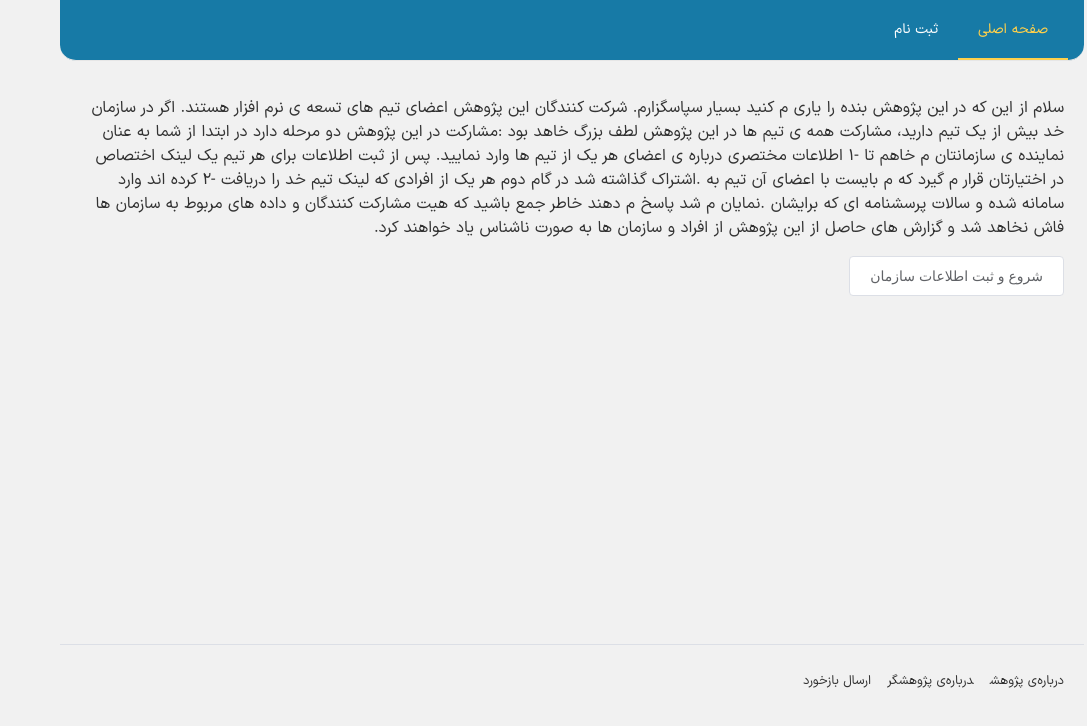
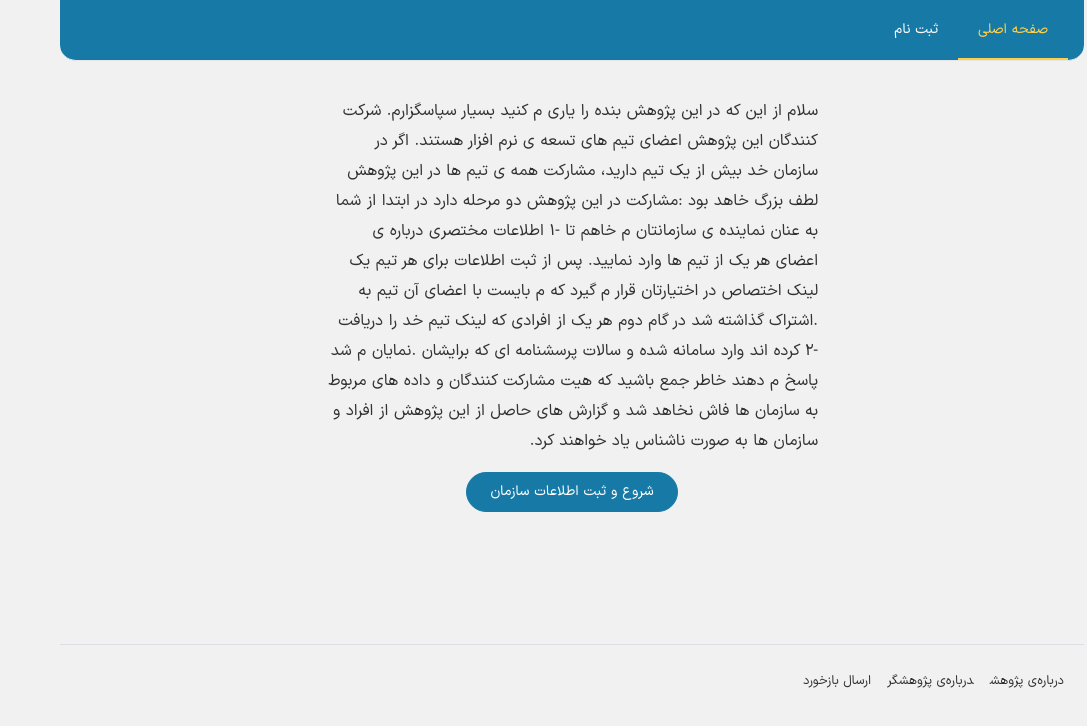
Before and after one commit to ashkantaravati/thesis-survey-app-front, a Vue app: page /register in a window 1280 px wide. Shown: the top 726 px of the page, without its empty margins (193-1280 px from the left). Built offline with nearby package versions, Linux system fonts and the light colour scheme.

Commit message:
RegisterLanding style

```diff
--- a/src/views/RegisterLanding.vue
+++ b/src/views/RegisterLanding.vue
@@ -1,22 +1,27 @@
 <template>
-  <p>
-    سلام از این که در این پژوهش بنده را یاری م کنید بسیار سپاسگزارم. شرکت
-    کنندگان این پژوهش اعضای تیم های تسعه ی نرم افزار هستند. اگر در سازمان خد بیش
-    از یک تیم دارید، مشارکت همه ی تیم ها در این پژوهش لطف بزرگ خاهد بود :مشارکت
-    در این پژوهش دو مرحله دارد در ابتدا از شما به عنان نماینده ی سازمانتان م
-    خاهم تا -۱ اطلاعات مختصری درباره ی اعضای هر یک از تیم ها وارد نمایید. پس از
-    ثبت اطلاعات برای هر تیم یک لینک اختصاص در اختیارتان قرار م گیرد که م بایست
-    با اعضای آن تیم به .اشتراک گذاشته شد در گام دوم هر یک از افرادی که لینک تیم
-    خد را دریافت -۲ کرده اند وارد سامانه شده و سالات پرسشنامه ای که برایشان
-    .نمایان م شد پاسخ م دهند خاطر جمع باشید که هیت مشارکت کنندگان و داده های
-    مربوط به سازمان ها فاش نخاهد شد و گزارش های حاصل از این پژوهش از افراد و
-    سازمان ها به صورت ناشناس یاد خواهند کرد.
-  </p>
-  <router-link :to="{ name: 'RegisterWizard' }">
-    <el-button>
-      شروع و ثبت اطلاعات سازمان
-    </el-button>
-  </router-link>
+  <el-row class="jc-center">
+    <el-col :span="12">
+      <p class="long-text">
+        سلام از این که در این پژوهش بنده را یاری م کنید بسیار سپاسگزارم. شرکت
+        کنندگان این پژوهش اعضای تیم های تسعه ی نرم افزار هستند. اگر در سازمان خد
+        بیش از یک تیم دارید، مشارکت همه ی تیم ها در این پژوهش لطف بزرگ خاهد بود
+        :مشارکت در این پژوهش دو مرحله دارد در ابتدا از شما به عنان نماینده ی
+        سازمانتان م خاهم تا -۱ اطلاعات مختصری درباره ی اعضای هر یک از تیم ها
+        وارد نمایید. پس از ثبت اطلاعات برای هر تیم یک لینک اختصاص در اختیارتان
+        قرار م گیرد که م بایست با اعضای آن تیم به .اشتراک گذاشته شد در گام دوم
+        هر یک از افرادی که لینک تیم خد را دریافت -۲ کرده اند وارد سامانه شده و
+        سالات پرسشنامه ای که برایشان .نمایان م شد پاسخ م دهند خاطر جمع باشید که
+        هیت مشارکت کنندگان و داده های مربوط به سازمان ها فاش نخاهد شد و گزارش
+        های حاصل از این پژوهش از افراد و سازمان ها به صورت ناشناس یاد خواهند
+        کرد.
+      </p>
+      <div class=" jc-center d-flex">
+            <router-link :to="{ name: 'RegisterLanding' }" class="p-btn-primary"
+              >شروع و ثبت اطلاعات سازمان</router-link
+            >
+        </div>
+    </el-col>
+  </el-row>
 </template>
 
 <script>
@@ -27,4 +32,9 @@ export default defineComponent({
 });
 </script>
 
-<style></style>
+<style>
+
+.long-text{
+  line-height: 30px;
+}
+</style>
```
